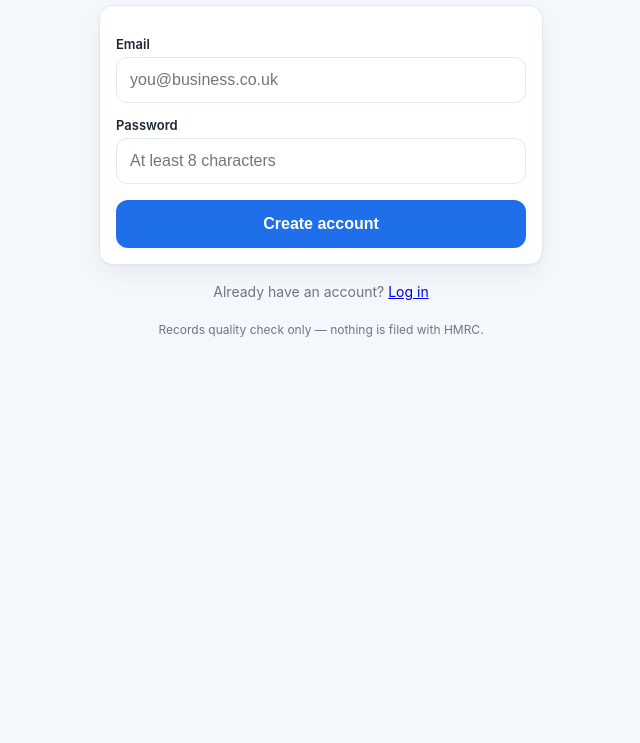
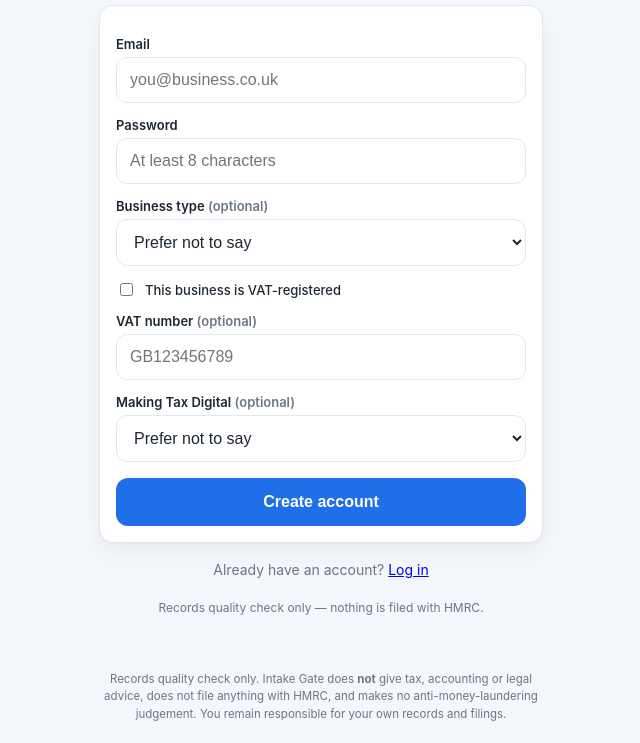
Before and after one commit to NiqDS/NiqDS, a FastAPI app: page /signup in a window 1280 px wide. Shown: the part 159-902 px from the top of the page, without its empty margins (319-959 px from the left). Before the commit the page ends 496 px from the top, so only its background shows below. Run offline with FastAPI, Linux system fonts and the light colour scheme.

Commit message:
Add business-profile fields, in-product legal disclaimer, AML tracked item
Following the auth/compliance discussion, three additions:

1. Business profile at signup (functional, not KYC): business_type,
   vat_registered, vat_number, mtd_status on the users table (with an
   ALTER-TABLE migration). auth.register validates them and runs a supplied VAT
   number through the engine's own UK check-digit rule (valid_uk_vat), so a bad
   number is caught at signup. Signup form + db.set_profile + get_user updated.

2. In-product disclaimer footer on every page (app_base.html + base.html):
   records QA only — no tax/accounting/legal advice, no HMRC submission, no AML
   judgement. Mirrors the Terms/DPA drafts.

3. AML question tracked in docs/legal/README.md ('AML / Proceeds of Crime —
   confirm our status'): working position that we're a processor and NOT a
   'relevant person' under MLR 2017 in the software-only model (SARs are the
   practice's duty, to the NCA not HMRC), the surface-to-a-human / never
   auto-report design, and the specific points to confirm with the solicitor
   (incl. whether the concierge model changes it). project-status updated.

tests/test_auth.py: profile persistence, VAT validation at signup, bad
business_type rejected, profileless signup still works. Suite green (96 tests).

Co-Authored-By: Claude Opus 4.8 <noreply@anthropic.com>
Claude-Session: https://claude.ai/code/session_01HsBQ5877VSkqSoNv1EPpoe

```diff
--- a/intake-uk/app/auth.py
+++ b/intake-uk/app/auth.py
@@ -17,10 +17,29 @@ import os
 import secrets
 
 from app import config, db
+from app.util import valid_uk_vat
 
 _N, _R, _P = 2**14, 8, 1  # scrypt cost parameters
 _SECRET_PATH = config.SECRET_PATH
 MIN_PASSWORD_LEN = 8
+
+# Business-profile options. These are *functional* attributes — they say which
+# checks are relevant to a user (e.g. VAT rules only matter to a VAT-registered
+# business) — not an identity/KYC verification.
+BUSINESS_TYPES = {
+    "sole_trader": "Sole trader",
+    "partnership": "Partnership",
+    "limited_company": "Limited company",
+    "llp": "LLP",
+    "charity": "Charity / non-profit",
+    "other": "Other",
+}
+MTD_STATUSES = {
+    "not_applicable": "Not applicable / not sure",
+    "vat": "MTD for VAT",
+    "itsa": "MTD for Income Tax (ITSA)",
+    "exempt": "Exempt",
+}
 
 
 def session_secret() -> str:
@@ -63,17 +82,52 @@ def normalise_email(email: str) -> str:
     return (email or "").strip().lower()
 
 
-def register(email: str, password: str) -> tuple[int | None, str | None]:
-    """Create a user. Returns (user_id, error_message)."""
+def register(
+    email: str,
+    password: str,
+    *,
+    business_type: str | None = None,
+    vat_registered: bool = False,
+    vat_number: str | None = None,
+    mtd_status: str | None = None,
+) -> tuple[int | None, str | None]:
+    """Create a user (with an optional business profile).
+
+    Returns (user_id, error_message). The profile fields are optional, but if a
+    VAT number is supplied it is validated with the same deterministic check-digit
+    rule the engine uses on invoices — a small, honest demonstration that the
+    number the user typed is really a valid UK VAT number.
+    """
 
     email = normalise_email(email)
     if "@" not in email or "." not in email:
         return None, "Please enter a valid email address."
     if len(password) < MIN_PASSWORD_LEN:
         return None, f"Password must be at least {MIN_PASSWORD_LEN} characters."
+
+    business_type = (business_type or "").strip().lower() or None
+    if business_type is not None and business_type not in BUSINESS_TYPES:
+        return None, "Please choose a valid business type."
+    mtd_status = (mtd_status or "").strip().lower() or None
+    if mtd_status is not None and mtd_status not in MTD_STATUSES:
+        return None, "Please choose a valid MTD status."
+
+    vat_number = (vat_number or "").strip() or None
+    if vat_number is not None and not valid_uk_vat(vat_number):
+        return None, "That VAT number doesn't look like a valid UK VAT number — please check it."
+
     if db.get_user_by_email(email):
         return None, "An account with that email already exists."
+
     user_id = db.create_user(email, hash_password(password))
+    if any(v is not None for v in (business_type, vat_number, mtd_status)) or vat_registered:
+        db.set_profile(
+            user_id,
+            business_type=business_type,
+            vat_registered=vat_registered,
+            vat_number=vat_number,
+            mtd_status=mtd_status,
+        )
     return user_id, None
 
 
--- a/intake-uk/app/main.py
+++ b/intake-uk/app/main.py
@@ -278,20 +278,42 @@ def login_submit(request: Request, email: str = Form(...), password: str = Form(
     return RedirectResponse(url="/app", status_code=303)
 
 
+_PROFILE_OPTS = {"business_types": auth.BUSINESS_TYPES, "mtd_statuses": auth.MTD_STATUSES}
+
+
 @app.get("/signup", response_class=HTMLResponse)
 def signup_page(request: Request):
     if request.session.get("uid"):
         return RedirectResponse(url="/app", status_code=303)
-    return templates.TemplateResponse(request, "login.html", {"mode": "signup", "error": None})
+    return templates.TemplateResponse(
+        request, "login.html", {"mode": "signup", "error": None, **_PROFILE_OPTS}
+    )
 
 
 @app.post("/signup")
-def signup_submit(request: Request, email: str = Form(...), password: str = Form(...)):
-    uid, error = auth.register(email, password)
+def signup_submit(
+    request: Request,
+    email: str = Form(...),
+    password: str = Form(...),
+    business_type: str = Form(""),
+    vat_registered: str = Form(""),
+    vat_number: str = Form(""),
+    mtd_status: str = Form(""),
+):
+    uid, error = auth.register(
+        email, password,
+        business_type=business_type or None,
+        vat_registered=bool(vat_registered),
+        vat_number=vat_number or None,
+        mtd_status=mtd_status or None,
+    )
     if error:
         return templates.TemplateResponse(
             request, "login.html",
-            {"mode": "signup", "error": error, "email": email}, status_code=400,
+            {"mode": "signup", "error": error, "email": email,
+             "business_type": business_type, "vat_registered": bool(vat_registered),
+             "vat_number": vat_number, "mtd_status": mtd_status, **_PROFILE_OPTS},
+            status_code=400,
         )
     request.session["uid"] = uid
     return RedirectResponse(url="/app", status_code=303)
--- a/intake-uk/app/templates/app_base.html
+++ b/intake-uk/app/templates/app_base.html
@@ -39,9 +39,13 @@
     .btn.ghost{background:#fff;color:var(--ink);border:1px solid var(--line);}
     .muted{color:var(--muted);}
     label{display:block;font-size:13px;font-weight:600;margin:14px 0 5px;}
-    input[type=email],input[type=password]{width:100%;padding:13px;border:1px solid var(--line);
-      border-radius:11px;font-size:16px;background:#fff;color:var(--ink);}
+    input[type=email],input[type=password],input[type=text],select{width:100%;padding:13px;
+      border:1px solid var(--line);border-radius:11px;font-size:16px;background:#fff;color:var(--ink);}
+    label.check{display:flex;align-items:center;gap:9px;font-weight:500;margin:14px 0 0;}
+    label.check input{width:auto;}
     .err{background:var(--block-bg);color:var(--block);border-radius:10px;padding:10px 12px;font-size:14px;margin:10px 0;}
+    .legal-foot{color:var(--muted);font-size:11.5px;line-height:1.5;text-align:center;
+      padding:16px 18px calc(20px + env(safe-area-inset-bottom));}
   </style>
 </head>
 <body>
@@ -59,6 +63,11 @@
     </div>
     {% endblock %}
     <main class="app">{% block content %}{% endblock %}</main>
+    <footer class="legal-foot">
+      Records quality check only. Intake Gate does <strong>not</strong> give tax, accounting
+      or legal advice, does not file anything with HMRC, and makes no anti-money-laundering
+      judgement. You remain responsible for your own records and filings.
+    </footer>
   </div>
 </body>
 </html>
--- a/intake-uk/app/templates/login.html
+++ b/intake-uk/app/templates/login.html
@@ -27,6 +27,34 @@
       <input id="password" name="password" type="password" required
              autocomplete="{{ 'new-password' if mode == 'signup' else 'current-password' }}"
              placeholder="{{ 'At least 8 characters' if mode == 'signup' else '••••••••' }}">
+
+      {% if mode == "signup" %}
+      <label for="business_type">Business type <span class="muted">(optional)</span></label>
+      <select id="business_type" name="business_type">
+        <option value="">Prefer not to say</option>
+        {% for value, label in business_types.items() %}
+        <option value="{{ value }}" {{ 'selected' if business_type == value else '' }}>{{ label }}</option>
+        {% endfor %}
+      </select>
+
+      <label class="check">
+        <input type="checkbox" name="vat_registered" {{ 'checked' if vat_registered else '' }}>
+        This business is VAT-registered
+      </label>
+
+      <label for="vat_number">VAT number <span class="muted">(optional)</span></label>
+      <input id="vat_number" name="vat_number" type="text" inputmode="text"
+             autocomplete="off" value="{{ vat_number or '' }}" placeholder="GB123456789">
+
+      <label for="mtd_status">Making Tax Digital <span class="muted">(optional)</span></label>
+      <select id="mtd_status" name="mtd_status">
+        <option value="">Prefer not to say</option>
+        {% for value, label in mtd_statuses.items() %}
+        <option value="{{ value }}" {{ 'selected' if mtd_status == value else '' }}>{{ label }}</option>
+        {% endfor %}
+      </select>
+      {% endif %}
+
       <div style="height:16px;"></div>
       <button class="btn" type="submit">{{ "Create account" if mode == "signup" else "Log in" }}</button>
     </form>
```
Also changed, not shown: intake-uk/app/db.py (+43 -1 lines), intake-uk/app/templates/base.html (+8 -0 lines), intake-uk/docs/roadmap/project-status.md (+5 -0 lines), intake-uk/tests/test_auth.py (+38 -0 lines), intake-uk/docs/legal/README.md.
